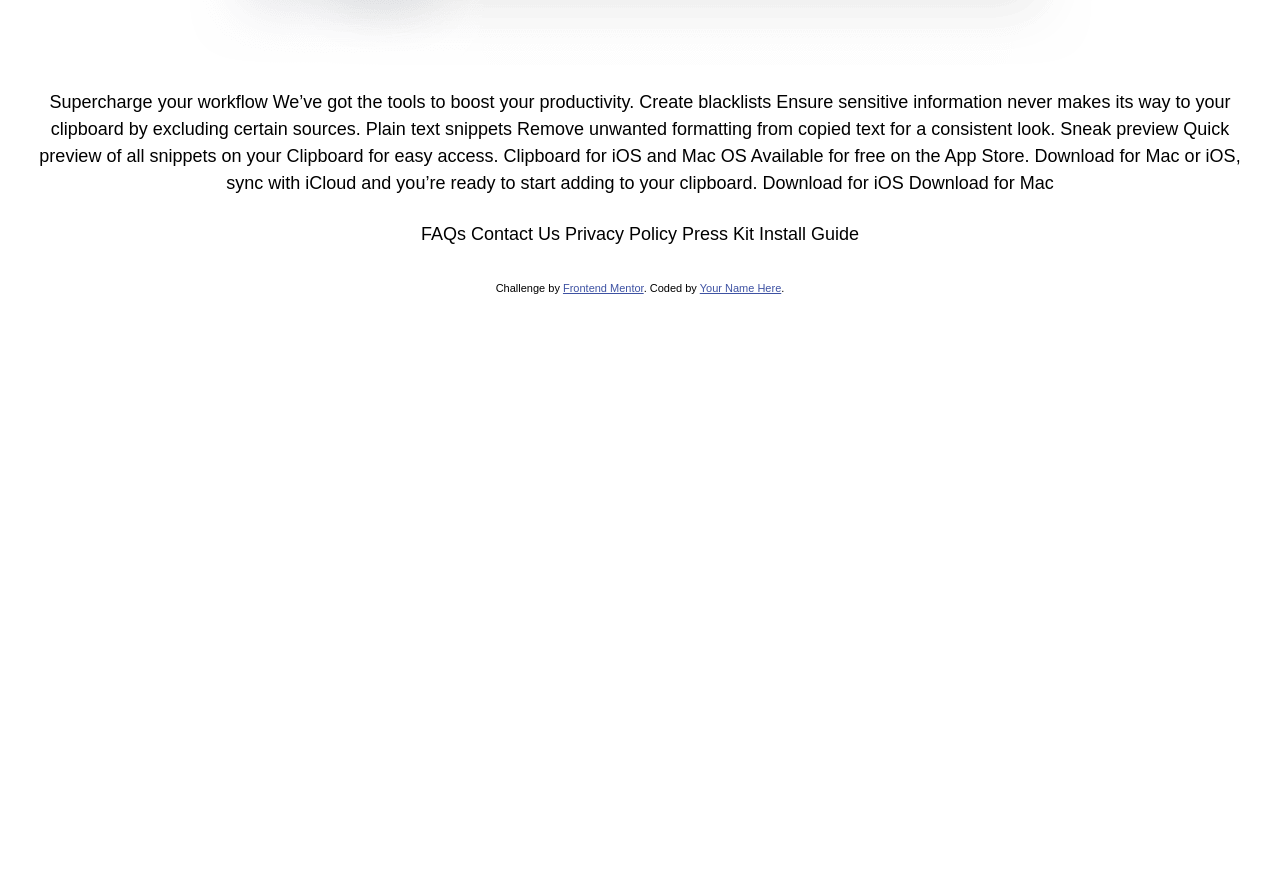
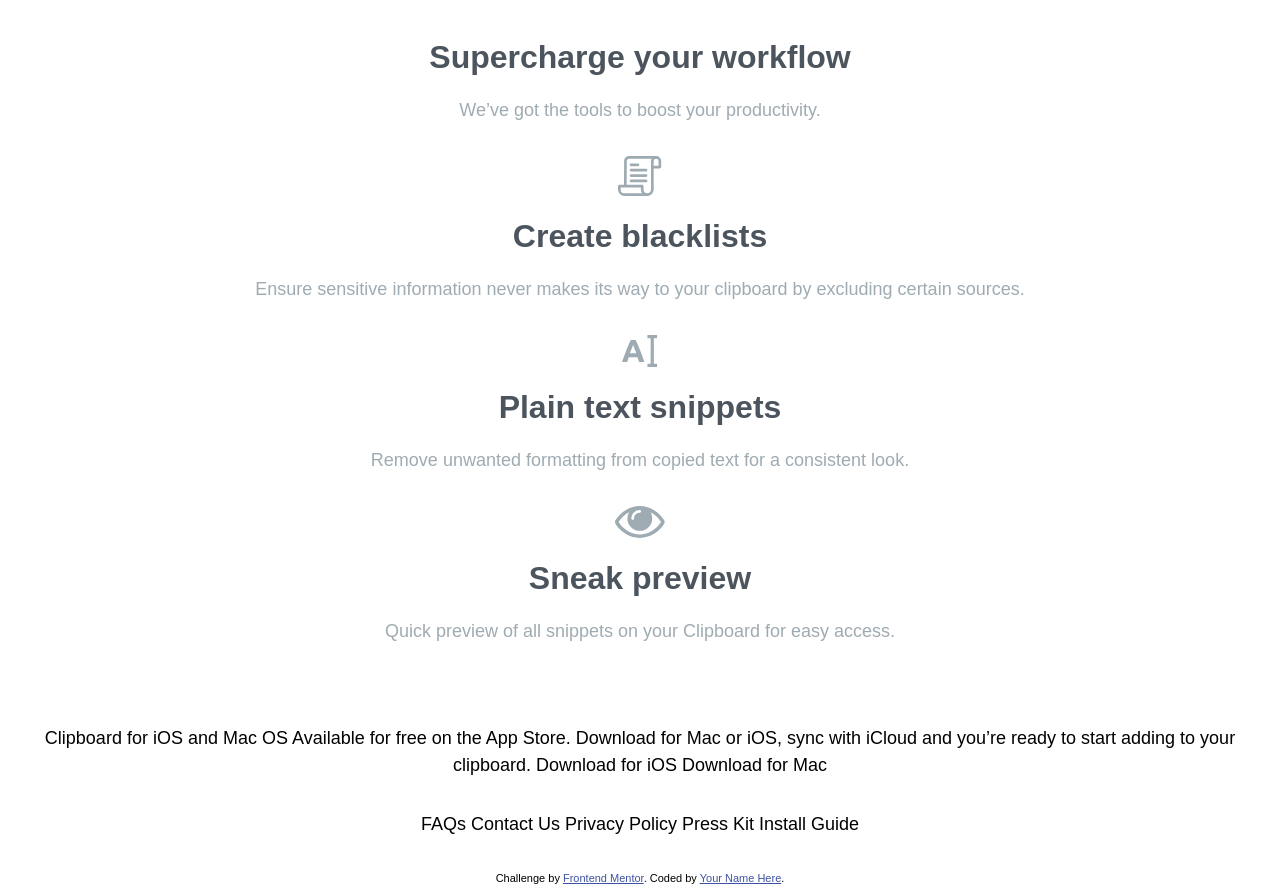
Before and after one commit to regret546/clipboard-landing-page-master, a plain HTML site: page index.html in a window 1280 px wide. Shown: the part 2266-3153 px from the top of the page. Before the commit the page ends 2563 px from the top, so only its background shows below. Drawn offline with Linux system fonts and the light colour scheme; a web font is replaced by a local one.

Commit message:
Initial clipboard main access mobile version

```diff
--- a/app/scss/layout/_clipboard-main.scss
+++ b/app/scss/layout/_clipboard-main.scss
@@ -1,6 +1,6 @@
 .clipboard__main {
   display: grid;
-  gap: 1.5rem;
+  gap: 2rem;
   text-align: center;
 
   h2 {
@@ -41,14 +41,14 @@
     }
   }
 
-  &_tracks {
+  &_tracks,
+  &_access,
+  &_workflow {
     display: grid;
     justify-items: center;
-    gap: 2rem;
-  }
-  &_access {
-    display: grid;
-    justify-items: center;
-    gap: 2rem;
+    gap: 1rem;
+    p {
+      margin-bottom: 1rem;
+    }
   }
 }
--- a/index.html
+++ b/index.html
@@ -77,16 +77,32 @@
           <img src="images/image-devices.png" alt="Devices" />
         </section>
         <section class="clipboard__main_workflow">
-          Supercharge your workflow We’ve got the tools to boost your
-          productivity. Create blacklists Ensure sensitive information never
-          makes its way to your clipboard by excluding certain sources. Plain
-          text snippets Remove unwanted formatting from copied text for a
-          consistent look. Sneak preview Quick preview of all snippets on your
-          Clipboard for easy access. Clipboard for iOS and Mac OS Available for
-          free on the App Store. Download for Mac or iOS, sync with iCloud and
-          you’re ready to start adding to your clipboard. Download for iOS
-          Download for Mac
+          <h2>Supercharge your workflow</h2>
+          <p>We’ve got the tools to boost your productivity.</p>
+          <img src="/images/icon-blacklist.svg" alt="" />
+          <h2>Create blacklists</h2>
+          <p>
+            Ensure sensitive information never makes its way to your clipboard
+            by excluding certain sources.
+          </p>
+          <img src="images/icon-text.svg" alt="" />
+          <h2>Plain text snippets</h2>
+          <p>
+            Remove unwanted formatting from copied text for a consistent look.
+          </p>
+          <img src="images/icon-preview.svg" alt="" />
+          <h2>Sneak preview</h2>
+          <p>
+            Quick preview of all snippets on your Clipboard for easy access.
+          </p>
         </section>
+        <section class="clipboard__main_partner"></section>
+        <section>
+          Clipboard for iOS and Mac OS Available for free on the App Store.
+          Download for Mac or iOS, sync with iCloud and you’re ready to start
+          adding to your clipboard. Download for iOS Download for Mac
+        </section>
+
         <section class="clipboard__main_footer">
           FAQs Contact Us Privacy Policy Press Kit Install Guide
         </section>
```
Also changed, not shown: dist/style.css, 1 other file.
